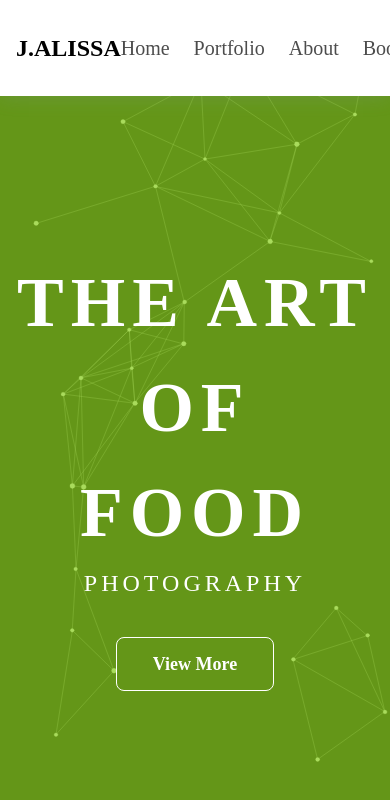
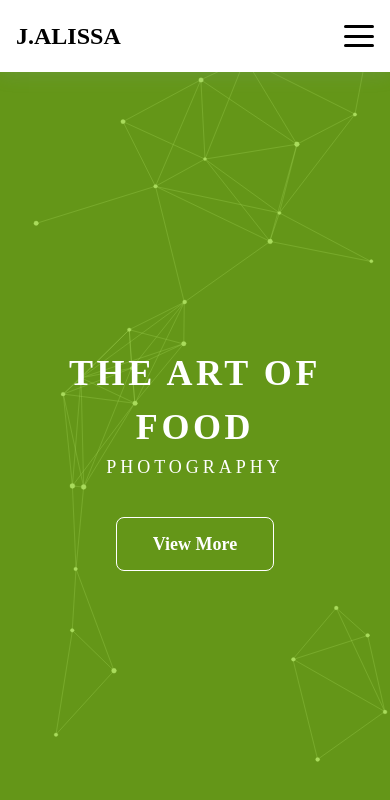
Before and after one commit to tarunmalik330/food-photographer, a Next.js app: page / in a window 390 px wide. Shown: the top 800 px of the page. Built offline with nearby package versions, Linux system fonts and the light colour scheme.

Commit message:
responsive nav

```diff
--- a/src/components/Hero.jsx
+++ b/src/components/Hero.jsx
@@ -10,10 +10,10 @@ const Hero = () => {
       </div>
       <Nav />
       <div className="container xl:max-w-[1140px] mx-auto px-4 flex justify-center items-center flex-grow flex-col">
-        <h1 className="text-custom-xs text-white text-center font-semibold leading-normal tracking-widest font-cinzel">
+        <h1 className="xl:text-custom-xs lg:text-6xl md:text-5xl text-4xl text-white text-center font-semibold leading-normal tracking-widest font-cinzel">
           THE ART OF FOOD
         </h1>
-        <p className="text-white font-cinzel font-normal tracking-[4px] text-2xl leading-normal mb-9">
+        <p className="text-white font-cinzel font-normal tracking-[4px] md:text-2xl text-lg leading-normal mb-9">
           PHOTOGRAPHY
         </p>
         <button className="text-white font-semibold font-cinzel text-lg py-3 px-9 rounded-lg border border-solid border-white hover:bg-white transition-colors ease-linear duration-300 bg-transparent hover:text-lime-500">
--- a/src/components/Nav.jsx
+++ b/src/components/Nav.jsx
@@ -1,19 +1,187 @@
+// import Link from "next/link";
+// import React from "react";
+
+// const Nav = () => {
+//   const [active, setActive] = useState(true);
+//   const handleNavbar = () => {
+//     setActive((prev) => {
+//       const body = document.body;
+//       if (prev) {
+//         body.classList.add("overflow-hidden");
+//       } else {
+//         body.classList.remove("overflow-hidden");
+//       }
+//       return !prev;
+//     });
+//   };
+//   // const removeNavbar = () => {
+//   //   setActive(true);
+//   //   document.body.classList.remove("overflow-hidden");
+//   // };
+//   // const toggleDropdown = (index: number) => {
+//   //   setDropdownOpen((prev) => (prev === index ? null : index));
+//   // };
+//   return (
+//     <div className="py-5 shadow-nav bg-white">
+//       <div className="container xl:max-w-[1160px] mx-auto px-4">
+//         <div className="flex justify-between items-center">
+//           <Link href="/" className="font-cinzel text-2xl font-bold text-black">
+//             J.ALISSA
+//           </Link>
+//           <div
+//             className="flex lg:hidden flex-col items-center justify-between w-[30px] h-[22px] z-30 cursor-pointer"
+//             onClick={handleNavbar}
+//           >
+//             <span
+//               className={`w-full h-[3px] bg-white ease-in-out duration-300 rounded-[2px] ${
+//                 !active && "rotate-45 relative top-[8px] -right-px"
+//               } ${active && "rotate-0"}`}
+//             ></span>
+//             <span
+//               className={`w-full h-[3px] bg-white ease-in-out duration-300 rounded-[2px] ${
+//                 !active && "hidden"
+//               } ${active && "block"}`}
+//             ></span>
+//             <span
+//               className={`w-full h-[3px] bg-white ease-in-out duration-300 rounded-[2px] ${
+//                 !active && "-rotate-45 relative bottom-[11px] -right-px"
+//               } ${active && "rotate-0"}`}
+//             ></span>
+//           </div>
+//           <ul
+//             className={`flex ease-in-out duration-300 ${
+//               active && "max-lg:left-[-100%]"
+//             } ${
+//               !active && "max-lg:left-0"
+//             } max-lg:bg-dark-blue max-lg:flex-col max-lg:items-center max-lg:justify-center max-lg:fixed max-lg:w-full max-lg:h-full w-[75%] max-lg:top-0 items-center justify-center lg:gap-4 gap-5 z-20`}
+//           >
+//             <li>
+//               <Link
+//                 onClick={() => toggleDropdown(0)}
+//                 className="text-black font-normal text-xl text-opacity-70 font-cinzel hover:text-opacity-100 transition-opacity ease-linear duration-300"
+//                 href=""
+//               >
+//                 Home
+//               </Link>
+//             </li>
+//             <li>
+//               <Link
+//                 onClick={() => toggleDropdown(0)}
+//                 className="text-black font-normal text-xl text-opacity-70 font-cinzel hover:text-opacity-100 transition-opacity ease-linear duration-300"
+//                 href=""
+//               >
+//                 Portfolio
+//               </Link>
+//             </li>
+//             <li>
+//               <Link
+//                 onClick={() => toggleDropdown(0)}
+//                 className="text-black font-normal text-xl text-opacity-70 font-cinzel hover:text-opacity-100 transition-opacity ease-linear duration-300"
+//                 href=""
+//               >
+//                 About
+//               </Link>
+//             </li>
+//             <li>
+//               <Link
+//                 onClick={() => toggleDropdown(0)}
+//                 className="text-black font-normal text-xl text-opacity-70 font-cinzel hover:text-opacity-100 transition-opacity ease-linear duration-300"
+//                 href=""
+//               >
+//                 Books
+//               </Link>
+//             </li>
+//             <li>
+//               <Link
+//                 onClick={() => toggleDropdown(0)}
+//                 className="text-black font-normal text-xl text-opacity-70 font-cinzel hover:text-opacity-100 transition-opacity ease-linear duration-300"
+//                 href=""
+//               >
+//                 Blog
+//               </Link>
+//             </li>
+//             <li>
+//               <Link
+//                 onClick={() => toggleDropdown(0)}
+//                 className="text-black font-normal text-xl text-opacity-70 font-cinzel hover:text-opacity-100 transition-opacity ease-linear duration-300"
+//                 href=""
+//               >
+//                 Client Albums
+//               </Link>
+//             </li>
+//             <li>
+//               <Link
+//                 onClick={() => toggleDropdown(0)}
+//                 className="text-black font-normal text-xl text-opacity-70 font-cinzel hover:text-opacity-100 transition-opacity ease-linear duration-300"
+//                 href=""
+//               >
+//                 Contact
+//               </Link>
+//             </li>
+//           </ul>
+//         </div>
+//       </div>
+//     </div>
+//   );
+// };
+
+// export default Nav;
+
 import Link from "next/link";
-import React from "react";
+import { useState } from "react";
 
 const Nav = () => {
+  const [active, setActive] = useState(true);
+
+  const handleNavbar = () => {
+    setActive((prev) => {
+      const body = document.body;
+      if (prev) {
+        body.classList.add("overflow-hidden");
+      } else {
+        body.classList.remove("overflow-hidden");
+      }
+      return !prev;
+    });
+  };
+
   return (
     <div className="py-5 shadow-nav bg-white">
       <div className="container xl:max-w-[1160px] mx-auto px-4">
         <div className="flex justify-between items-center">
-          <a className="font-cinzel text-2xl font-bold text-black" href="">
+          <Link href="/" className="font-cinzel text-2xl font-bold text-black">
             J.ALISSA
-          </a>
-          <ul className="flex gap-6 items-center">
+          </Link>
+          <div
+            className="flex lg:hidden flex-col items-center justify-between w-[30px] h-[22px] z-30 cursor-pointer"
+            onClick={handleNavbar}
+          >
+            <span
+              className={`w-full h-[3px] bg-black ease-in-out duration-300 rounded-[2px] ${
+                !active && "rotate-45 relative top-[8px] -right-px"
+              } ${active && "rotate-0"}`}
+            ></span>
+            <span
+              className={`w-full h-[3px] bg-black ease-in-out duration-300 rounded-[2px] ${
+                !active && "hidden"
+              } ${active && "block"}`}
+            ></span>
+            <span
+              className={`w-full h-[3px] bg-black ease-in-out duration-300 rounded-[2px] ${
+                !active && "-rotate-45 relative bottom-[11px] -right-px"
+              } ${active && "rotate-0"}`}
+            ></span>
+          </div>
+
+          <ul
+            className={`flex flex-col lg:flex-row gap-5 items-center justify-center absolute lg:static lg:flex ${
+              active ? "max-lg:left-[-100%]" : "max-lg:left-0"
+            } max-lg:bg-dark-blue max-lg:w-full max-lg:top-0 max-lg:bg-white max-lg:h-full lg:bg-transparent lg:h-auto lg:gap-4 z-20 transition-all ease-in-out duration-300`}
+          >
             <li>
               <Link
                 className="text-black font-normal text-xl text-opacity-70 font-cinzel hover:text-opacity-100 transition-opacity ease-linear duration-300"
-                href=""
+                href="#"
               >
                 Home
               </Link>
@@ -21,7 +189,7 @@ const Nav = () => {
             <li>
               <Link
                 className="text-black font-normal text-xl text-opacity-70 font-cinzel hover:text-opacity-100 transition-opacity ease-linear duration-300"
-                href=""
+                href="#"
               >
                 Portfolio
               </Link>
@@ -29,7 +197,7 @@ const Nav = () => {
             <li>
               <Link
                 className="text-black font-normal text-xl text-opacity-70 font-cinzel hover:text-opacity-100 transition-opacity ease-linear duration-300"
-                href=""
+                href="#"
               >
                 About
               </Link>
@@ -37,7 +205,7 @@ const Nav = () => {
             <li>
               <Link
                 className="text-black font-normal text-xl text-opacity-70 font-cinzel hover:text-opacity-100 transition-opacity ease-linear duration-300"
-                href=""
+                href="#"
               >
                 Books
               </Link>
@@ -45,7 +213,7 @@ const Nav = () => {
             <li>
               <Link
                 className="text-black font-normal text-xl text-opacity-70 font-cinzel hover:text-opacity-100 transition-opacity ease-linear duration-300"
-                href=""
+                href="#"
               >
                 Blog
               </Link>
@@ -53,7 +221,7 @@ const Nav = () => {
             <li>
               <Link
                 className="text-black font-normal text-xl text-opacity-70 font-cinzel hover:text-opacity-100 transition-opacity ease-linear duration-300"
-                href=""
+                href="#"
               >
                 Client Albums
               </Link>
@@ -61,7 +229,7 @@ const Nav = () => {
             <li>
               <Link
                 className="text-black font-normal text-xl text-opacity-70 font-cinzel hover:text-opacity-100 transition-opacity ease-linear duration-300"
-                href=""
+                href="#"
               >
                 Contact
               </Link>
```
